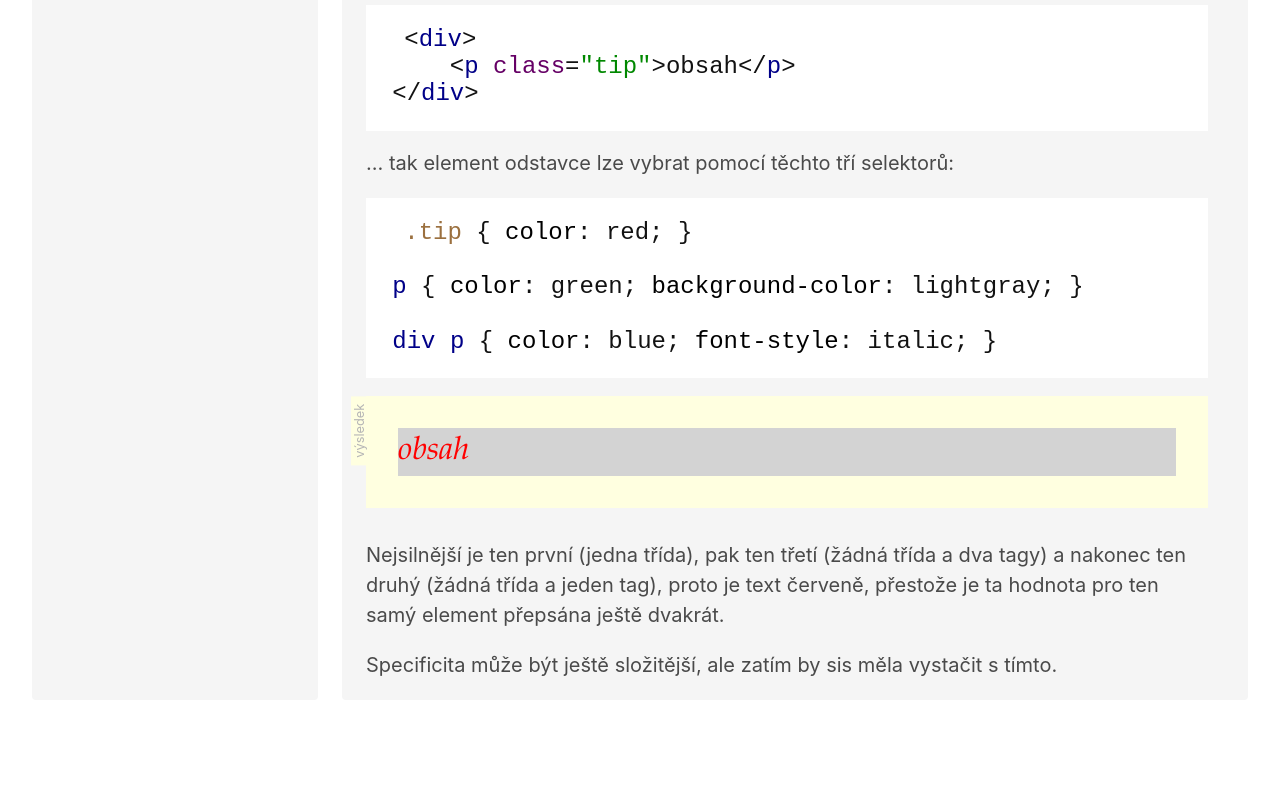
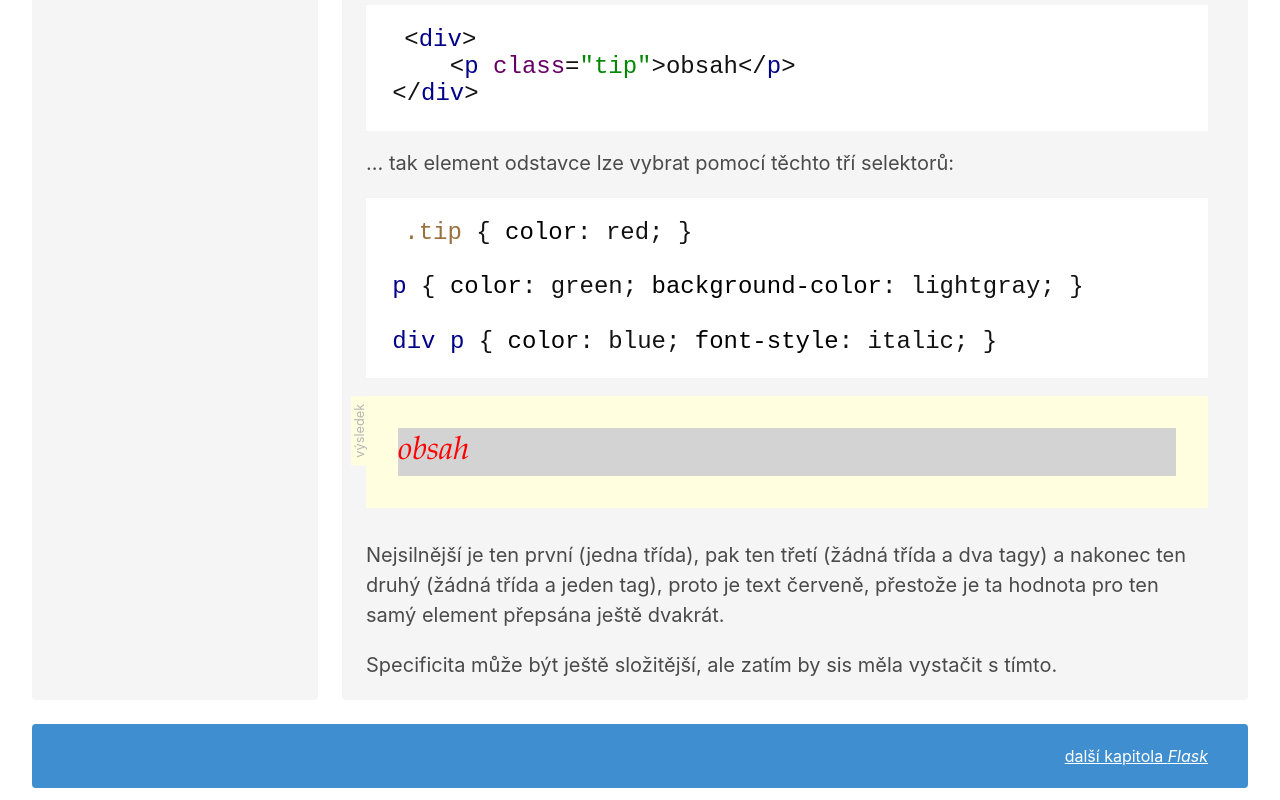
Before and after one commit to PyLadiesCZ/webkurz.pyladies.cz, a website: page lekce/1/specificita.html in a window 1280 px wide. Shown: the part 729-1529 px from the top of the page. Before the commit the page ends 1441 px from the top, so only its background shows below. Drawn offline with nearby package versions, Linux system fonts and the light colour scheme; files that its build step writes are made by us from their sources.

Commit message:
odkaz na flask

```diff
--- a/lekce/1/specificita.html
+++ b/lekce/1/specificita.html
@@ -26,13 +26,13 @@
         <div class="tile">
             <div class="tile is-vertical">
                 <div class="tile is-vertical" data-markdown="specificita.md"></div>
-                <!--<div class="tile">
+                <div class="tile">
                     <div class="tile is-parent">
                         <a href="../2/flask" class="tile is-child notification is-info has-text-right">
                             další kapitola <em>Flask</em>
                         </a>
                     </div>
-                </div>-->
+                </div>
             </div>
         </div>
     </div>
```
